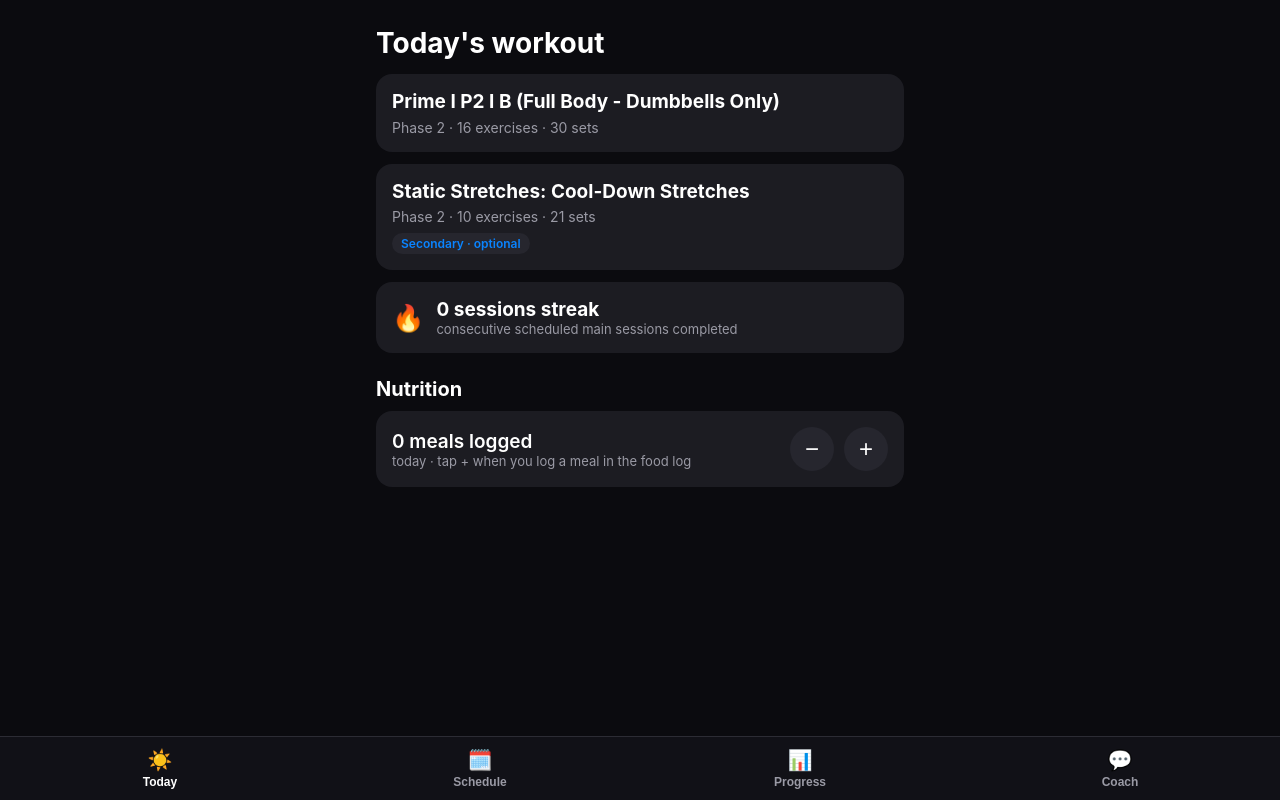
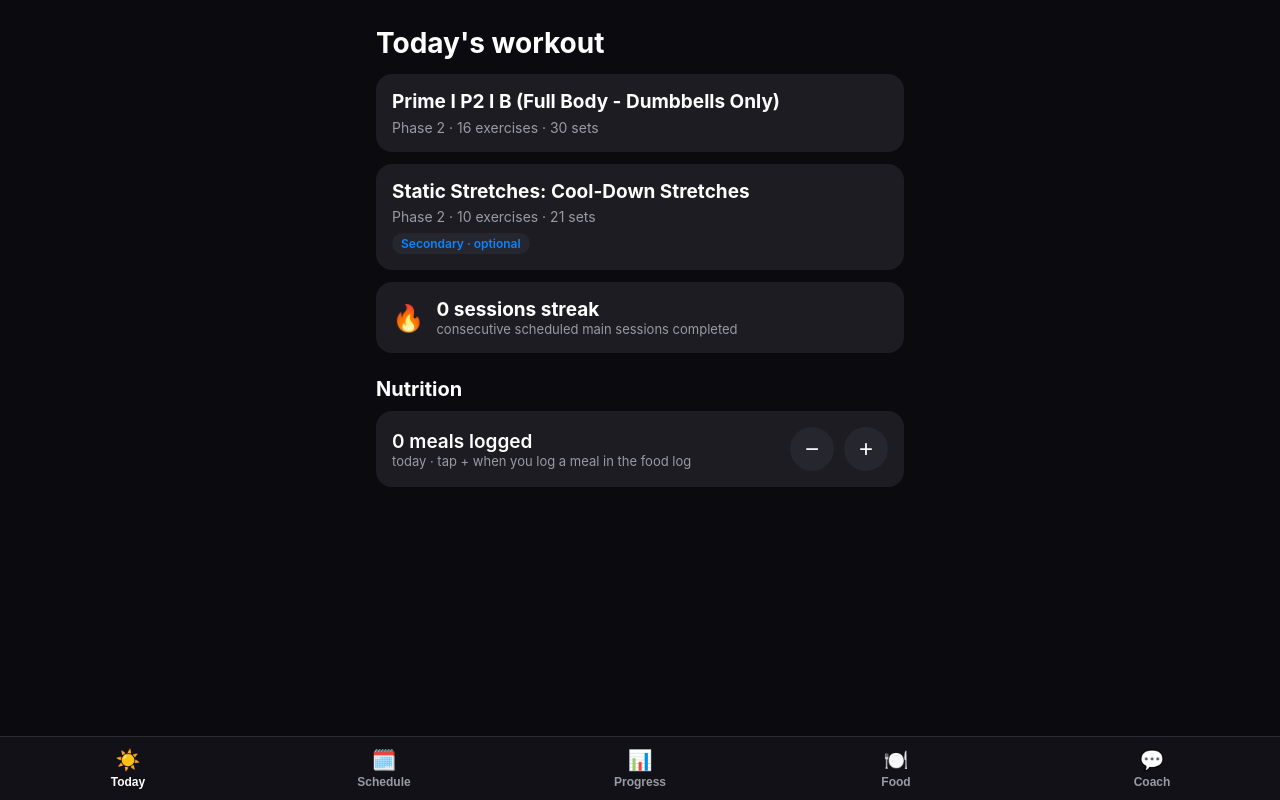
Before and after one commit to mengirena/nana-health, a plain HTML site: page docs/index.html in a window 1280 px wide. Drawn offline with Linux system fonts and the light colour scheme.

Commit message:
Add Food tab synced from Food Intake Log (Nov 5-12) + cholesterol and saturated fat tracking

```diff
--- a/docs/app.js
+++ b/docs/app.js
@@ -218,7 +218,7 @@
 
   function showView(name) {
     currentView = name;
-    ['today', 'schedule', 'progress', 'coach', 'workout', 'guide'].forEach(function (v) {
+    ['today', 'schedule', 'progress', 'coach', 'food', 'workout', 'guide'].forEach(function (v) {
       el('view-' + v).hidden = v !== name;
     });
     document.querySelectorAll('.tab').forEach(function (t) {
@@ -680,12 +680,48 @@
     });
   }
 
+
+  // ---------- food log (synced from the Food Intake Log sheet) ----------
+
+  var FOODLOG = null;
+
+  function loadFoodLog() {
+    return fetch('data/food-log.json')
+      .then(function (r) { if (!r.ok) throw new Error('bad fetch'); return r.json(); })
+      .catch(function () { return { days: [] }; });
+  }
+
+  function renderFood() {
+    var host = el('foodList');
+    if (!host) return;
+    if (!FOODLOG) { host.innerHTML = '<div class="card">Loading food log\u2026</div>'; return; }
+    if (!FOODLOG.days || !FOODLOG.days.length) {
+      host.innerHTML = '<div class="card">No food days synced yet.</div>'; return;
+    }
+    host.innerHTML = FOODLOG.days.map(function (d) {
+      var stats = [
+        '~' + d.calories + ' kcal',
+        'Protein ' + d.proteinG + ' g / 90',
+        'Calcium ' + d.calciumMg + ' mg / 1000' + (d.calciumNote ? ' (' + esc(d.calciumNote) + ')' : ''),
+        'Fiber ' + d.fiberG + ' g / 25',
+        'Fat ' + d.fatG + ' g',
+        (d.saturatedFatG === null || d.saturatedFatG === undefined) ? 'Sat fat not tracked' : 'Sat fat ~' + d.saturatedFatG + ' g',
+        (d.waterL === null || d.waterL === undefined) ? 'Water not logged' : 'Water ' + d.waterL + ' L / 1.6-1.9',
+        (d.cholesterolMg === null || d.cholesterolMg === undefined) ? 'Cholesterol not tracked' : 'Cholesterol ~' + d.cholesterolMg + ' mg'
+      ];
+      return '<div class="card"><div class="coach-note-title">' + esc(d.date) + ' \u00b7 ' + esc(d.dayType) + (d.status !== 'final' ? ' \u00b7 ' + esc(d.status) : '') + '</div>' +
+        '<div>' + stats.map(esc).join(' \u00b7 ') + '</div>' +
+        (d.notes ? '<div class="muted small">' + esc(d.notes) + '</div>' : '') + '</div>';
+    }).join('');
+  }
+
   // ---------- events + init ----------
 
   function renderAll() {
     renderToday();
     renderSchedule();
     renderProgress();
+    renderFood();
     renderResumeBar();
   }
 
@@ -934,6 +970,7 @@
         return;
       }
       buildPlan();
+      loadFoodLog().then(function (fl) { FOODLOG = fl; renderFood(); });
       bindEvents();
       renderAll();
       showView('today');
--- /dev/null
+++ b/docs/data/food-log.json
@@ -0,0 +1,128 @@
+{
+ "note": "Daily food totals synced from Irena's Food Intake Log (Google Sheet 'Food Intake & Kalos DEXA Tracking'). Cholesterol tracked from 2026-11-11 (Irena has high cholesterol); earlier days null = not tracked.",
+ "targets": {
+  "caloriesRest": "1,350-1,450",
+  "caloriesTraining": "1,500-1,600",
+  "proteinG": 90,
+  "calciumMg": 1000,
+  "fiberG": 25,
+  "waterL": "1.6-1.9",
+  "fatG": "43-54",
+  "cholesterolMg": "<300 reference (<200 often advised with high cholesterol); no trainer-set target yet",
+  "saturatedFatG": "~<10 reference (5-6% of calories); no trainer-set target yet"
+ },
+ "days": [
+  {
+   "date": "2026-11-12",
+   "dayType": "Thursday - training day (Prime B)",
+   "status": "in progress",
+   "calories": 1450,
+   "proteinG": 120,
+   "calciumMg": 660,
+   "fiberG": 9.4,
+   "waterL": 0.36,
+   "fatG": 73,
+   "saturatedFatG": 22.8,
+   "cholesterolMg": 680,
+   "notes": "Office breakfast (eggs + egg white, spinach, half hash brown, pineapple) + latte; cafeteria lunch: BBQ ribs, fried chicken, chicken-corn salad."
+  },
+  {
+   "date": "2026-11-11",
+   "dayType": "Wednesday - rest day",
+   "status": "final",
+   "calories": 1679,
+   "proteinG": 96,
+   "calciumMg": 798,
+   "fiberG": 5.3,
+   "waterL": 1.09,
+   "fatG": 65,
+   "cholesterolMg": 765,
+   "notes": "Pretzel bun breakfast + latte; egg tofu noodle soup; chicken ciabatta dinner. Supplements taken. First day of cholesterol + saturated fat tracking.",
+   "saturatedFatG": 19.4,
+   "calciumNote": "incl. Centrum 300 mg"
+  },
+  {
+   "date": "2026-11-10",
+   "dayType": "Tuesday - training day (Prime A)",
+   "status": "final",
+   "calories": 1980,
+   "proteinG": 134,
+   "calciumMg": 1085,
+   "calciumNote": "incl. Centrum 300 mg",
+   "fiberG": 13.2,
+   "waterL": 1.3,
+   "fatG": 96,
+   "cholesterolMg": null,
+   "notes": "Latte; cafeteria breakfast + Thai lunch; grilled BBQ dinner. Supplements taken."
+  },
+  {
+   "date": "2026-11-09",
+   "dayType": "Monday - rest day",
+   "status": "final",
+   "calories": 1350,
+   "proteinG": 99,
+   "calciumMg": 725,
+   "calciumNote": "incl. Centrum 300 mg",
+   "fiberG": 10.2,
+   "waterL": 1.18,
+   "fatG": 49,
+   "cholesterolMg": null,
+   "notes": "Hungryroot pancakes brunch, leftover chicken lunch, green curry dinner, full can Huel Daily Greens. Supplements taken."
+  },
+  {
+   "date": "2026-11-08",
+   "dayType": "Sunday - training day (Prime C)",
+   "status": "final",
+   "calories": 1548,
+   "proteinG": 98,
+   "calciumMg": 854,
+   "calciumNote": "supplements unconfirmed",
+   "fiberG": 7.6,
+   "waterL": 0.12,
+   "fatG": 44,
+   "cholesterolMg": null,
+   "notes": "Egg loaf + latte; Coffee Festival lunch; chicken breast dinner."
+  },
+  {
+   "date": "2026-11-07",
+   "dayType": "Saturday - rest day",
+   "status": "final",
+   "calories": 1991,
+   "proteinG": 88,
+   "calciumMg": 1274,
+   "calciumNote": "incl. Centrum 300 mg",
+   "fiberG": 15.5,
+   "waterL": 0,
+   "fatG": 87,
+   "cholesterolMg": null,
+   "notes": "Yogurt bowl + croissant sandwich, baked egg loaf, Indian dinner. Supplements taken."
+  },
+  {
+   "date": "2026-11-06",
+   "dayType": "Friday - DEXA day + light HIIT",
+   "status": "final",
+   "calories": 1885,
+   "proteinG": 121,
+   "calciumMg": 1091,
+   "calciumNote": "incl. Centrum 300 mg",
+   "fiberG": 11,
+   "waterL": 0.35,
+   "fatG": 88,
+   "cholesterolMg": null,
+   "notes": "DEXA scan day (body fat 34.0% -> 32.5%). Supplements taken."
+  },
+  {
+   "date": "2026-11-05",
+   "dayType": "Thursday - partial (log started)",
+   "status": "partial",
+   "calories": 705,
+   "proteinG": 36,
+   "calciumMg": 190,
+   "fiberG": 7.7,
+   "waterL": null,
+   "fatG": 26,
+   "cholesterolMg": null,
+   "notes": "Hungryroot chicken & quinoa grain bowl; grapes."
+  }
+ ]
+}
--- a/docs/index.html
+++ b/docs/index.html
@@ -11,7 +11,7 @@
   <meta name="apple-mobile-web-app-capable" content="yes" />
   <meta name="apple-mobile-web-app-status-bar-style" content="black-translucent" />
   <meta name="apple-mobile-web-app-title" content="Nana" />
-  <link rel="stylesheet" href="styles.css?v=6" />
+  <link rel="stylesheet" href="styles.css?v=8" />
 </head>
 <body>
   <main id="appMain">
@@ -75,6 +75,14 @@
           <li>Phase 2 focus: strength + hypertrophy, dumbbells only.</li>
         </ul>
       </div>
+    </section>
+
+
+    <!-- FOOD -->
+    <section id="view-food" class="view" hidden>
+      <h1 class="page-title">Food log</h1>
+      <p class="muted small">Synced from your Food Intake Log — send Iggy your meals as usual; totals land here when each day closes.</p>
+      <div id="foodList"></div>
     </section>
 
     <!-- WORKOUT DETAIL (overlay view, opened from Today / Schedule) -->
@@ -153,10 +161,11 @@
     <button class="tab active" data-view="today"><span class="tab-ico">☀️</span>Today</button>
     <button class="tab" data-view="schedule"><span class="tab-ico">🗓️</span>Schedule</button>
     <button class="tab" data-view="progress"><span class="tab-ico">📊</span>Progress</button>
+    <button class="tab" data-view="food"><span class="tab-ico">🍽️</span>Food</button>
     <button class="tab" data-view="coach"><span class="tab-ico">💬</span>Coach</button>
   </nav>
 
-  <script src="curate.js?v=6"></script>
-  <script src="app.js?v=6"></script>
+  <script src="curate.js?v=8"></script>
+  <script src="app.js?v=8"></script>
 </body>
 </html>
--- a/docs/sw.js
+++ b/docs/sw.js
@@ -1,10 +1,10 @@
 /* sw.js — network-first with cache fallback (offline works, never serves stale).
    Online: always fetch fresh and update the cache. Offline: serve last cached copy. */
-var CACHE = 'kalos-trainer-v6';
+var CACHE = 'kalos-trainer-v8';
 var SHELL = [
   './', './index.html',
-  './styles.css?v=6', './app.js?v=6', './curate.js?v=6',
-  './manifest.webmanifest', './icons/icon.svg', './data/program.json'
+  './styles.css?v=7', './app.js?v=7', './curate.js?v=7',
+  './manifest.webmanifest', './icons/icon.svg', './data/program.json', './data/food-log.json'
 ];
 
 self.addEventListener('install', function (e) {
```
